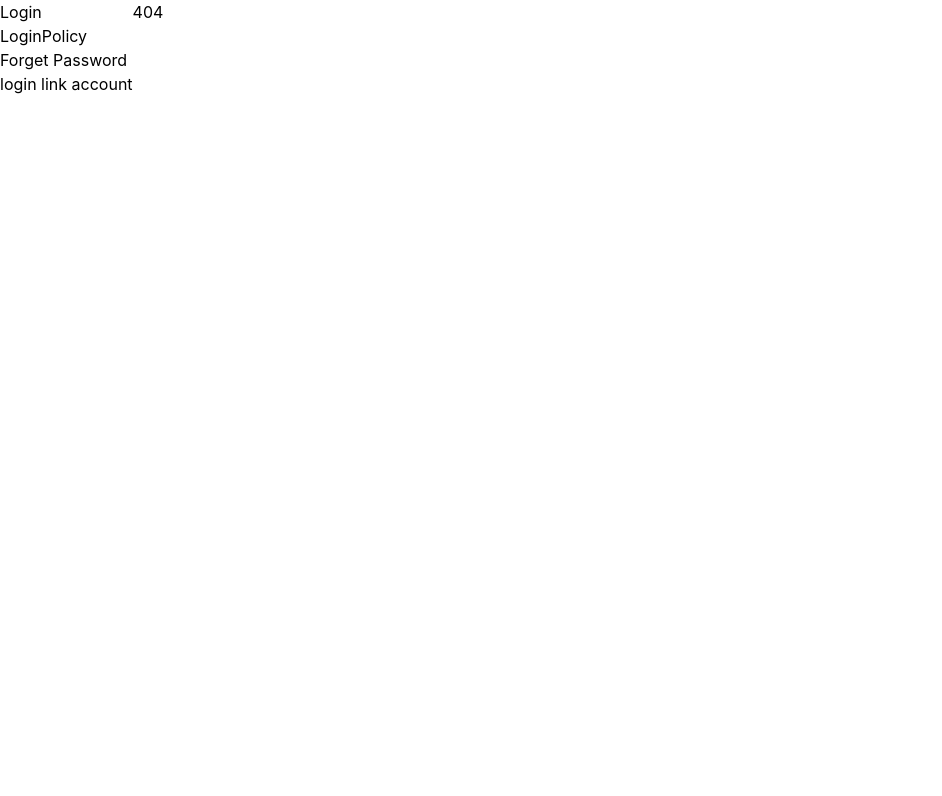
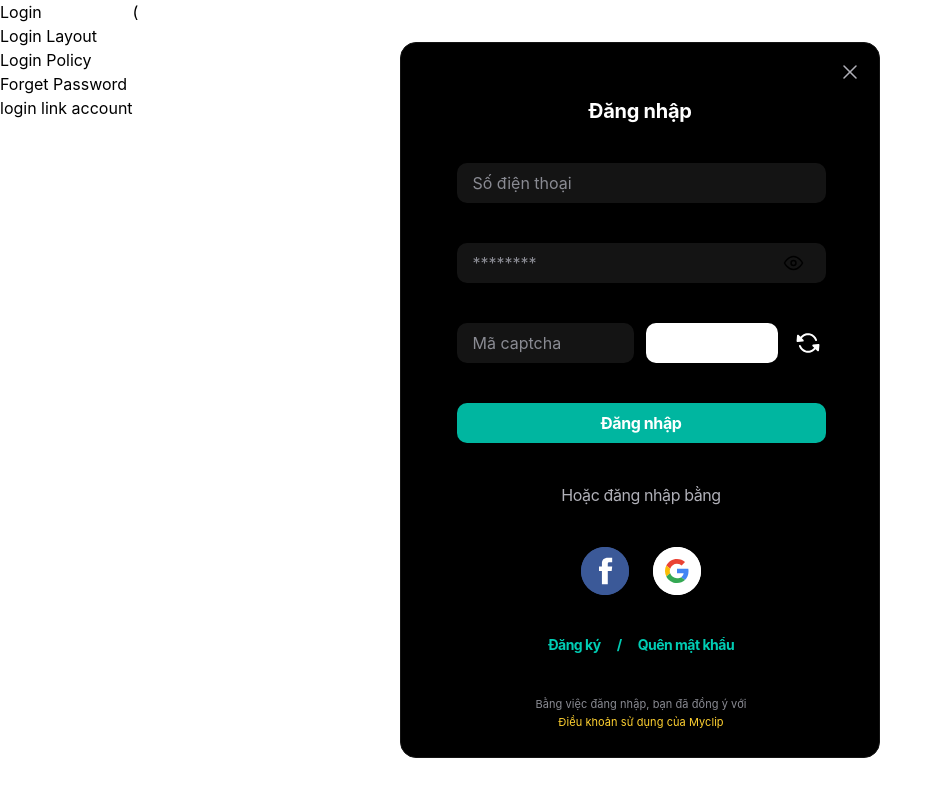
Before and after one commit to LinhBM/my-clip, a React (Create React App) app: page /loginlayout in a window 1280 px wide. Before the commit this address had no page. Shown: the top 796 px of the page, without its empty margins (0-942 px from the left). Built offline with nearby package versions, Linux system fonts and the light colour scheme.

Commit message:
update login

```diff
--- a/src/features/Login/Login.js
+++ b/src/features/Login/Login.js
@@ -26,6 +26,8 @@ const slice = createSlice({
       if (index === 0) {
         console.log("sai so tai khoan");
         state.push({ check: false });
+      } else {
+        state.push({ check: true });
       }
     },
   },
--- a/src/index.js
+++ b/src/index.js
@@ -11,6 +11,7 @@ import Login from "./pages/Login/Login";
 import LoginPolicy from "./pages/Login/LoginPolicy";
 import LoginForgetPass from "./pages/Login/LoginForgetPass";
 import LoginLinkAccount from "./pages/Login/LoginLinkAccount";
+import LoginLayout from "./pages/Login/LoginLayout";
 
 const root = ReactDOM.createRoot(document.getElementById("root"));
 root.render(
@@ -20,6 +21,7 @@ root.render(
         <Routes>
           <Route path="/" element={<Layout />}>
             <Route index element={<Login />} />
+            <Route path="loginlayout" element={<LoginLayout />} />
             <Route path="loginpolicy" element={<LoginPolicy />} />
             <Route path="loginforgetpass" element={<LoginForgetPass />} />
             <Route path="loginlinkaccount" element={<LoginLinkAccount />} />
--- a/src/pages/Layout.js
+++ b/src/pages/Layout.js
@@ -9,7 +9,10 @@ const Layout = () => {
             <Link to="/">Login</Link>
           </li>
           <li>
-            <Link to="/loginpolicy">LoginPolicy</Link>
+            <Link to="/loginlayout">Login Layout</Link>
+          </li>
+          <li>
+            <Link to="/loginpolicy">Login Policy</Link>
           </li>
           <li>
             <Link to="/loginforgetpass">Forget Password</Link>
--- a/src/pages/Login/Login.js
+++ b/src/pages/Login/Login.js
@@ -1,7 +1,6 @@
-import { useEffect, useState } from "react";
+import { useState } from "react";
 import Svg from "./Svg";
 import InternetStatus from "./InternetStatus";
-import { type } from "@testing-library/user-event/dist/type";
 import { useDispatch, useSelector } from "react-redux";
 import { captcha } from "../../features/Captcha";
 
--- /dev/null
+++ b/src/pages/Login/LoginLayout.js
@@ -0,0 +1,31 @@
+import React from "react";
+import Login from "./Login";
+import LoginPolicy from "./LoginPolicy";
+import { useSelector } from "react-redux";
+
+function LoginLayout() {
+  const store = useSelector((state) => state.storeLogin);
+  let boo = false;
+  store.map((get) => {
+    if (get.check === true) {
+      boo = true;
+    }
+  });
+  console.log(boo);
+
+  return (
+    <div>
+      {boo === true ? (
+        <div>
+          (<LoginPolicy />)
+        </div>
+      ) : (
+        <div>
+          (<Login />
+        </div>
+      )}
+    </div>
+  );
+}
+
+export default LoginLayout;
```
